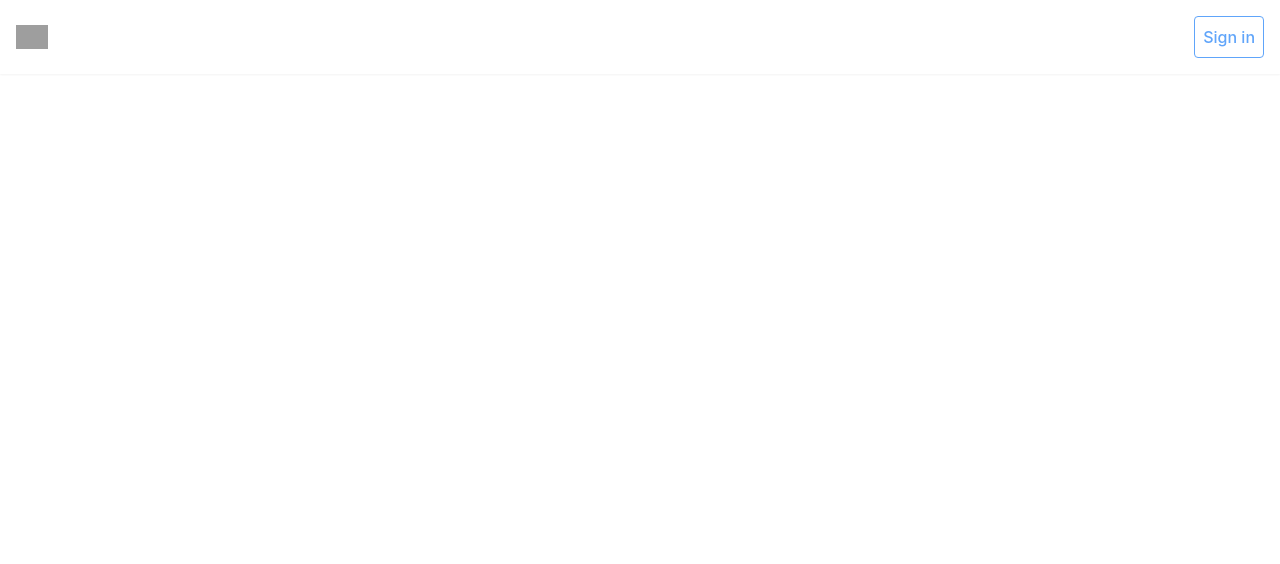
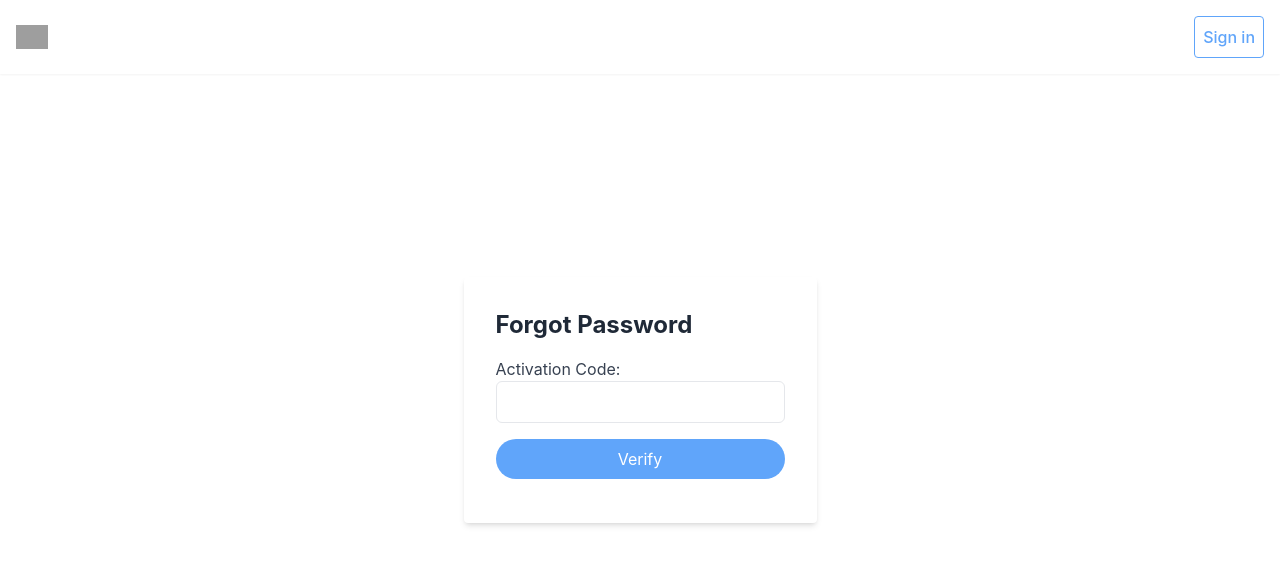
Before and after one commit to Nastarii/frontend-auth-template, a React (Create React App) app: page /activationCode in a window 1280 px wide. Before the commit this address had no page. Shown: the top 564 px of the page. Built offline with nearby package versions, Linux system fonts and the light colour scheme; grey boxes are pictures that could not be loaded.

Commit message:
Feature: protected route and activation code

```diff
--- a/src/App.js
+++ b/src/App.js
@@ -1,10 +1,13 @@
 import './App.css';
 import { BrowserRouter as Router, Routes, Route } from 'react-router-dom';
+
+import Navbar from './components/NavBar';
 
 import Home from './pages/Home';
 import Signin from './pages/Signin';
 import Signup from './pages/Signup';
-import Navbar from './components/NavBar';
+import Protected from './pages/Protected';
+import ActivationCode from './pages/ActivationCode';
 import RecoverPassword from './pages/RecoverPassword';
 
 function App() {
@@ -16,6 +19,8 @@ function App() {
           <Route path="/signin" element={<Signin />} />
           <Route path="/signup" element={<Signup />} />
           <Route path="/recoverPassword" element={<RecoverPassword />} />
+          <Route path="/activationCode" element={<ActivationCode />} />
+          <Route path="/protected" element={<Protected />} />
           <Route path="/" element={<Home />} />
         </Routes>
       </div>
--- /dev/null
+++ b/src/pages/ActivationCode.js
@@ -0,0 +1,77 @@
+import React, { useState } from 'react';
+
+function ActivationCode() {
+    const [activationCode, setActivationCode] = useState('');
+    const [newPassword, setNewPassword] = useState('');
+    const [status, setStatus] = useState(false); // [1] Success, [0] Failed
+    const [loading, setLoading] = useState(false); // [1] on, [0] off
+    const [userResponse, setUserResponse] = useState('');
+
+    const handleActivationCodeChange = (e) => {
+        setActivationCode(e.target.value);
+    };
+
+    const handleSubmit = async (e) => {
+      setLoading(true);
+      e.preventDefault();
+
+      const activationCodeData = {
+        activationCode: activationCode,
+      };
+
+      const response = await fetch('http://127.0.0.1:3000/email/verify/activationCode', {
+        method: 'POST',
+        headers: {
+          'Content-Type': 'application/json',
+          'Authorization': `Bearer ${localStorage.getItem('token')}`
+        },
+        body: JSON.stringify(activationCodeData),
+      })
+
+      const responseData = await response.json();
+
+      if (response.status === 200) {
+        setNewPassword(responseData.newPassword);
+        setStatus(true);
+      }
+
+
+      setUserResponse(responseData.msg);
+      setLoading(false);
+    };
+
+
+    return (
+      <div>
+          <div className="flex items-center justify-center min-h-screen bg-white">
+            <form className="bg-white p-8 rounded shadow-md max-w-md z-10" onSubmit={handleSubmit}>
+              <h3 className="text-2xl text-gray-800 font-bold mb-4 flex self-start">Forgot Password</h3>
+              <div className="mb-4">
+                <label htmlFor="activationCode" className="block text-gray-700 flex self-start">Activation Code:</label>
+                <input
+                  type="text"
+                  id="activationCode"
+                  value={activationCode}
+                  onChange={handleActivationCodeChange}
+                  className="w-full px-3 py-2 border text-blue-500 font-bold rounded-md focus:outline-none focus:ring focus:border-blue-300"
+                />
+              </div>
+
+              <button
+                type="submit"
+                className="w-full bg-blue-400 text-white py-2 px-4 rounded-full hover:bg-blue-500 focus:outline-none focus:ring focus:border-blue-300 flex items-center justify-center"
+              >
+                { loading ?
+                  <img src="loading-spinner.gif" className='w-8 h-8' alt="Loader"></img>:
+                  "Verify"
+                }
+              </button>
+              <p className={status ? 'text-green-500 m-3': 'text-red-500 m-3'}>{userResponse}</p>
+              {status && `Your new password is: ${newPassword}`}
+          </form>
+        </div>
+      </div>
+    );
+}
+
+export default ActivationCode;
--- a/src/pages/Home.js
+++ b/src/pages/Home.js
@@ -3,7 +3,6 @@ import React from 'react';
 function Home() {
     return (
         <div className="bg-white min-h-screen flex flex-col items-center justify-center">
-            <img src="background.png" alt="Background" className='absolute h-screen w-screen '></img>
             <div className='w-6/12 flex flex-col items-center justify-center z-10'>
                 <img src="animation-rocket.gif" className='w-48' alt="Index gif" />
                 <h1 className="text-3xl font-medium text-gray-800 mb-4">Congratulations! Your authentication app is now installed and ready to be launched!</h1>
--- /dev/null
+++ b/src/pages/Protected.js
@@ -0,0 +1,72 @@
+import React, { useState, useEffect } from 'react';
+
+function Protected() {
+
+    const [loading, setLoading] = useState(false);
+
+    useEffect(() => {
+        setLoading(true);
+        const token = localStorage.getItem('token');
+        if (!token) {
+            window.location.href = '/signin';
+        } else {
+            setLoading(false);
+        }
+    }, []);
+
+    const handleSignOut = () => {
+        localStorage.removeItem('token');
+        window.location.href = '/signin';
+    }
+
+    return (
+        <div>
+            {loading ?
+            <div className='flex items-center justify-center'>
+                <img src="loading-spinner.gif" className='w-24' alt="Loader"></img>
+            </div>
+            :
+            <div className="bg-white min-h-screen flex flex-col items-center justify-center">
+                <div className='w-6/12 flex flex-col items-center justify-center z-10'>
+                    <img src="animation-rocket.gif" className='w-48' alt="Index gif" />
+                    <h1 className="text-3xl font-medium text-gray-800 mb-4">Congratulations! Your are inside a protected route</h1>
+                    <div className='p-2 rounded border border-blue-400 cursor-pointer hover:bg-blue-400 overflow-hidden text-blue-400 font-medium hover:text-gray-50' onClick={handleSignOut}>
+                        Sign out
+                    </div>
+                </div>
+
+                {/* About Us Section */}
+                <section className=" py-10 z-10">
+                    <div className="container mx-auto flex justify-around">
+                    <a href="https://github.com/Nastarii/auth" target="_blank" rel="noreferrer">
+                        {/* Documentation Card */}
+                        <div className="max-w-sm rounded overflow-hidden shadow-lg bg-white">
+                            <div className="px-6 py-4">
+                            <div className="font-bold text-xl text-gray-800 mb-2">Documentation</div>
+                            <p className="text-gray-700 text-base">
+                                See the documentation for detailed insights about this service.
+                            </p>
+                            </div>
+                        </div>
+                    </a>
+
+                    <a href="mailto:lucasnabas@hotmail.com">
+                        {/* Contact Card */}
+                        <div className="max-w-sm rounded overflow-hidden shadow-lg bg-white">
+                            <div className="px-6 py-4">
+                            <div className="font-bold text-xl text-gray-800 mb-2">Contact Me</div>
+                            <p className="text-gray-700 text-base">
+                                Have questions or need assistance? Feel free to reach out through my email.
+                            </p>
+                            </div>
+                        </div>
+                    </a>
+                    </div>
+                </section>
+            </div>
+            }
+        </div>
+    );
+}
+
+export default Protected;
--- a/src/pages/RecoverPassword.js
+++ b/src/pages/RecoverPassword.js
@@ -53,7 +53,8 @@ function RecoverPassword() {
       const responseData = await response.json();
 
       if (response.status === 200) {
-        //localStorage.setItem('token', responseData.token);
+        console.log(responseData.token);
+        localStorage.setItem('token', responseData.token);
         setStatus(true);
       }
 
@@ -65,19 +66,21 @@ function RecoverPassword() {
 
       setUserResponse(responseData.msg);
       setLoading(false);
+      setTimeout(() => {
+        if (response.status === 200) {
+          window.location.href = '/activationCode';
+        }
+      }, 1000);
     };
 
 
     return (
       <div>
-        { loading ?
-          <img src="loading-spinner.gif" alt="Loader"></img>:
-          <div className="flex items-center justify-center min-h-screen bg-gray-100">
-            <img src="background.png" alt="Background" className='absolute h-screen w-screen '></img>
+          <div className="flex items-center justify-center min-h-screen bg-white">
             <form className="bg-white p-8 rounded shadow-md max-w-md z-10" onSubmit={handleSubmit}>
-
+              <h3 className="text-2xl text-gray-800 font-bold mb-4 flex self-start">Forgot Password</h3>
               <div className="mb-4">
-                <label htmlFor="email" className="block text-gray-700">Email:</label>
+                <label htmlFor="email" className="block text-gray-700 flex self-start">Email:</label>
                 <input
                   type="text"
                   id="email"
@@ -89,15 +92,17 @@ function RecoverPassword() {
 
               <button
                 type="submit"
-                className="w-full bg-blue-500 text-white py-2 px-4 rounded-full hover:bg-blue-700 focus:outline-none focus:ring focus:border-blue-300"
+                className="w-full bg-blue-400 text-white py-2 px-4 rounded-full hover:bg-blue-500 focus:outline-none focus:ring focus:border-blue-300 flex items-center justify-center"
               >
-                RecoverPassword
+                { loading ?
+                  <img src="loading-spinner.gif" className='w-8 h-8' alt="Loader"></img>:
+                  "Recover"
+                }
               </button>
-              <p className={status ? 'text-green-500 m-3': 'text-red-500 m-3'}>{userResponse ? userResponse:''}</p>
+              <p className={status ? 'text-green-500 m-3': 'text-red-500 m-3'}>{userResponse}</p>
               {resendEmailButton && <div className='text-red-500 underline cursor-pointer' onClick={handleResendEmail}> Resend Confirmation Email </div>}
           </form>
         </div>
-        }
       </div>
     );
 }
--- a/src/pages/Signin.js
+++ b/src/pages/Signin.js
@@ -83,8 +83,6 @@ function Signin() {
 
     return (
       <div>
-        { loading ?
-          <img src="loading-spinner.gif" alt="Loader"></img>:
           <div className="flex items-center justify-center min-h-screen bg-white">
             <form className="bg-white p-8 rounded shadow-lg max-w-md z-10 flex flex-col items-start" onSubmit={handleSubmit}>
               <h3 className="text-2xl text-gray-800 font-bold mb-4">Sign In</h3>
@@ -123,9 +121,12 @@ function Signin() {
 
               <button
                 type="submit"
-                className="w-full bg-blue-400 text-white py-2 px-4 rounded-full hover:bg-blue-500 focus:outline-none focus:ring focus:border-blue-300"
+                className="w-full bg-blue-400 text-white py-2 px-4 rounded-full hover:bg-blue-500 focus:outline-none focus:ring focus:border-blue-300 flex items-center justify-center"
               >
-                Sign in
+                { loading ?
+                  <img src="loading-spinner.gif" className='w-8 h-8' alt="Loader"></img>:
+                  "Sign In"
+                }
               </button>
               <Link to="/recoverPassword" className='text-gray-700 mt-3 flex self-end underline'>
                 Forgot your password?
@@ -135,7 +136,6 @@ function Signin() {
               <p className='text-gray-700 mt-3'> Don't you have an account? <Link to="/signup"><p className='underline text-gray-800' >Create here</p></Link></p>
           </form>
         </div>
-        }
       </div>
     );
 }
--- a/src/pages/Signup.js
+++ b/src/pages/Signup.js
@@ -81,7 +81,6 @@ function Signup() {
     if (response.status === 200) {
       localStorage.setItem('token', responseData.token);
     }
-    console.log(responseData.msg);
     setLoading(false);
   };
 
```
